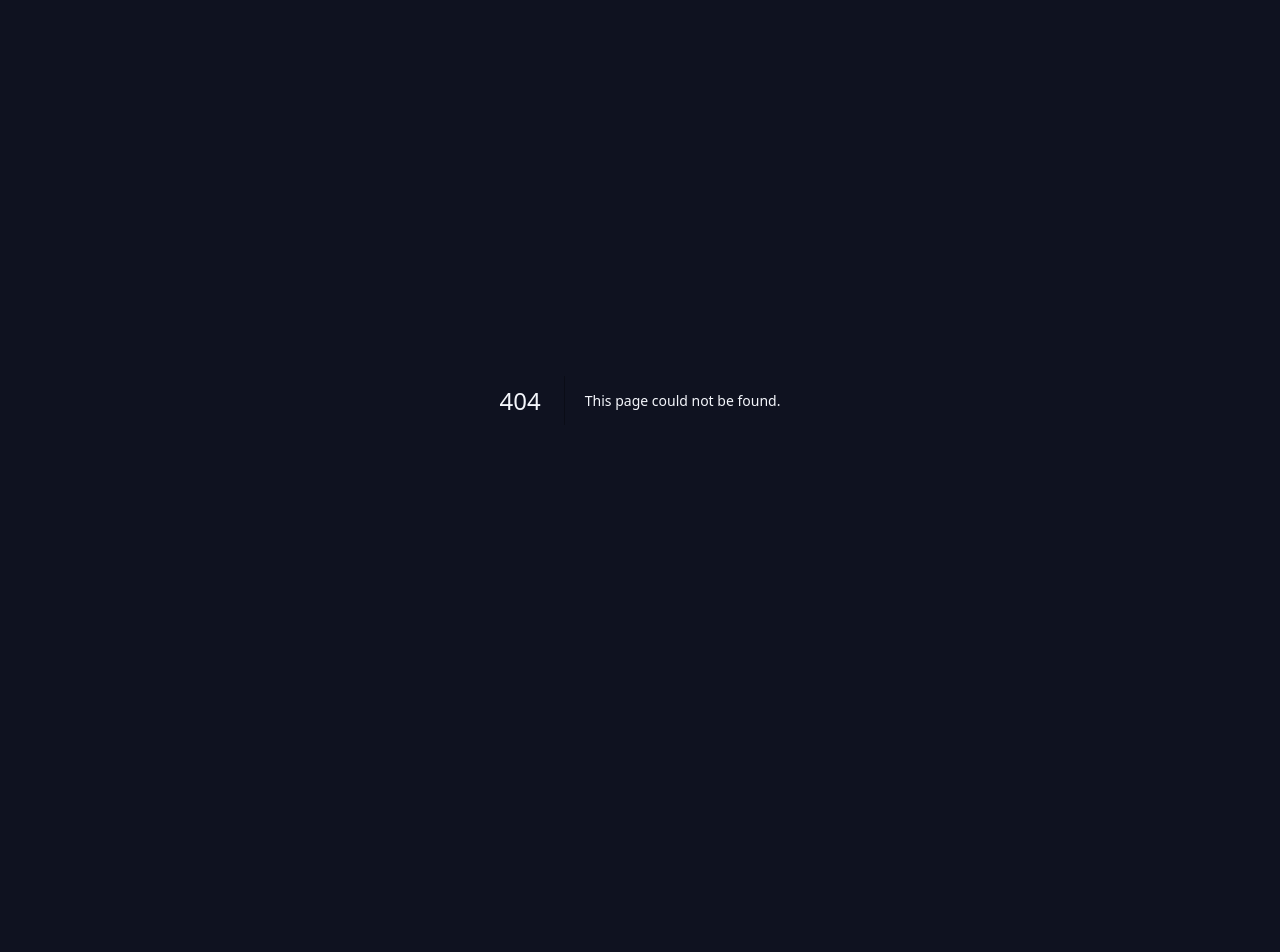
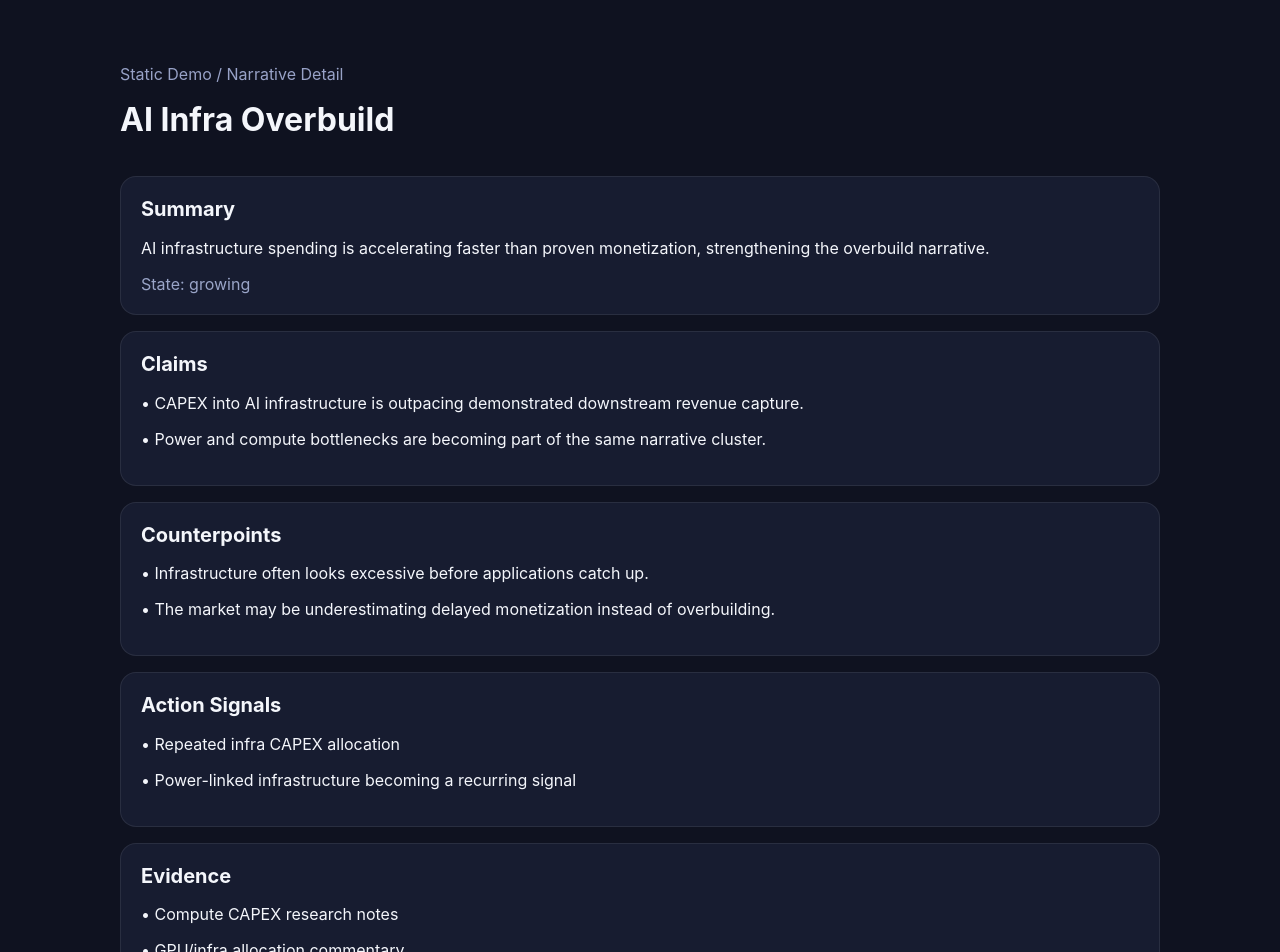
Before and after one commit to dorajikim101/context-news-docs, a Next.js app in the folder frontend/: page /demo/narratives/ai-infra-overbuild in a window 1280 px wide. Before the commit this address had no page. Shown: the top 952 px of the page. Before the commit the page ends 800 px from the top, so only its background shows below. Built offline with nearby package versions, Linux system fonts and the light colour scheme.

Commit message:
feat: add static demo mode for github pages

```diff
--- /dev/null
+++ b/frontend/app/demo/narratives/[slug]/page.tsx
@@ -0,0 +1,43 @@
+import narratives from '../../../../demo-data/narratives.json';
+import { SectionCard } from '../../../../components/SectionCard';
+
+export function generateStaticParams() {
+  return narratives.map((item) => ({ slug: item.slug }));
+}
+
+export default function DemoNarrativeDetailPage({ params }: { params: { slug: string } }) {
+  const narrative = narratives.find((item) => item.slug === params.slug);
+
+  if (!narrative) {
+    return (
+      <main style={{ maxWidth: 1040, margin: '0 auto', padding: '48px 24px' }}>
+        <SectionCard title="Narrative not found">
+          <p>No demo narrative matched this slug.</p>
+        </SectionCard>
+      </main>
+    );
+  }
+
+  return (
+    <main style={{ maxWidth: 1040, margin: '0 auto', padding: '48px 24px', display: 'grid', gap: 16 }}>
+      <p style={{ color: '#98a2c7', marginBottom: 0 }}>Static Demo / Narrative Detail</p>
+      <h1 style={{ marginTop: 0 }}>{narrative.title}</h1>
+      <SectionCard title="Summary">
+        <p>{narrative.one_line_summary}</p>
+        <p style={{ color: '#9aa5c8', marginBottom: 0 }}>State: {narrative.state}</p>
+      </SectionCard>
+      <SectionCard title="Claims">
+        {narrative.claims.map((item) => <p key={item}>• {item}</p>)}
+      </SectionCard>
+      <SectionCard title="Counterpoints">
+        {narrative.counterpoints.map((item) => <p key={item}>• {item}</p>)}
+      </SectionCard>
+      <SectionCard title="Action Signals">
+        {narrative.actionSignals.map((item) => <p key={item}>• {item}</p>)}
+      </SectionCard>
+      <SectionCard title="Evidence">
+        {narrative.evidence.map((item) => <p key={item}>• {item}</p>)}
+      </SectionCard>
+    </main>
+  );
+}
--- /dev/null
+++ b/frontend/demo-data/narratives.json
@@ -0,0 +1,54 @@
+[
+  {
+    "id": "n1",
+    "title": "Crypto Policy Pivot",
+    "slug": "crypto-policy-pivot",
+    "one_line_summary": "U.S. policy tone toward crypto may be improving, but implementation durability remains contested.",
+    "state": "contested",
+    "attention_score": 19,
+    "trend": [12, 16, 18, 15, 19],
+    "claims": [
+      "Recent political and regulatory signals suggest a more accommodative stance toward crypto than in the prior cycle.",
+      "Narrative strength is rising faster than durable implementation proof."
+    ],
+    "counterpoints": [
+      "Political messaging can improve faster than actual regulatory implementation.",
+      "Short-term sentiment may overstate structural policy change."
+    ],
+    "actionSignals": [
+      "Monitor whether softer rhetoric converts into durable rulemaking.",
+      "Track enforcement posture change, not just speeches."
+    ],
+    "evidence": [
+      "SEC communication tone shifts",
+      "Election-cycle policy positioning",
+      "Treasury / regulatory commentary changes"
+    ]
+  },
+  {
+    "id": "n2",
+    "title": "AI Infra Overbuild",
+    "slug": "ai-infra-overbuild",
+    "one_line_summary": "AI infrastructure spending is accelerating faster than proven monetization, strengthening the overbuild narrative.",
+    "state": "growing",
+    "attention_score": 22,
+    "trend": [8, 10, 14, 18, 22],
+    "claims": [
+      "CAPEX into AI infrastructure is outpacing demonstrated downstream revenue capture.",
+      "Power and compute bottlenecks are becoming part of the same narrative cluster."
+    ],
+    "counterpoints": [
+      "Infrastructure often looks excessive before applications catch up.",
+      "The market may be underestimating delayed monetization instead of overbuilding."
+    ],
+    "actionSignals": [
+      "Repeated infra CAPEX allocation",
+      "Power-linked infrastructure becoming a recurring signal"
+    ],
+    "evidence": [
+      "Compute CAPEX research notes",
+      "GPU/infra allocation commentary",
+      "Energy-demand narratives linked to AI buildout"
+    ]
+  }
+]
--- a/frontend/next.config.js
+++ b/frontend/next.config.js
@@ -1,6 +1,10 @@
 /** @type {import('next').NextConfig} */
 const nextConfig = {
   reactStrictMode: true,
+  output: 'export',
+  images: {
+    unoptimized: true,
+  },
 };
 
 module.exports = nextConfig;
```
Also changed, not shown: frontend/app/demo/page.tsx (added, +43 -0 lines), 2 other files (tests, documents, lock files or other folders).
